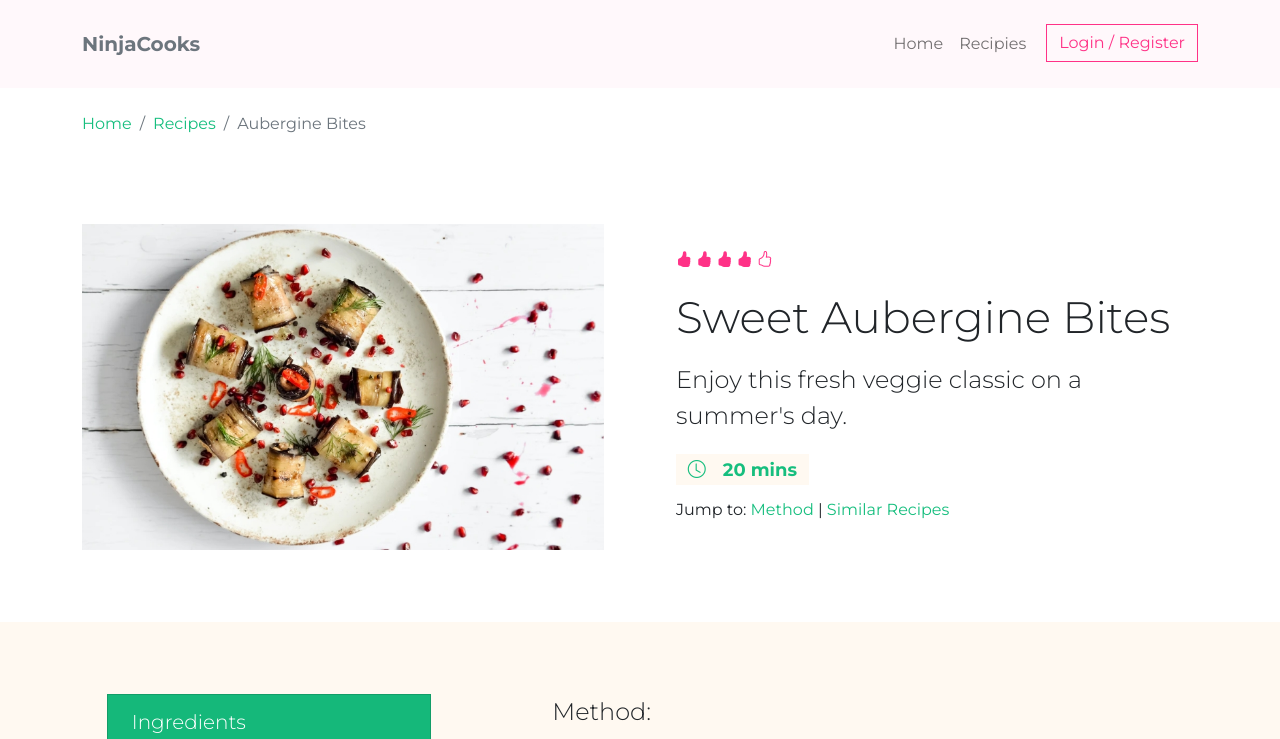
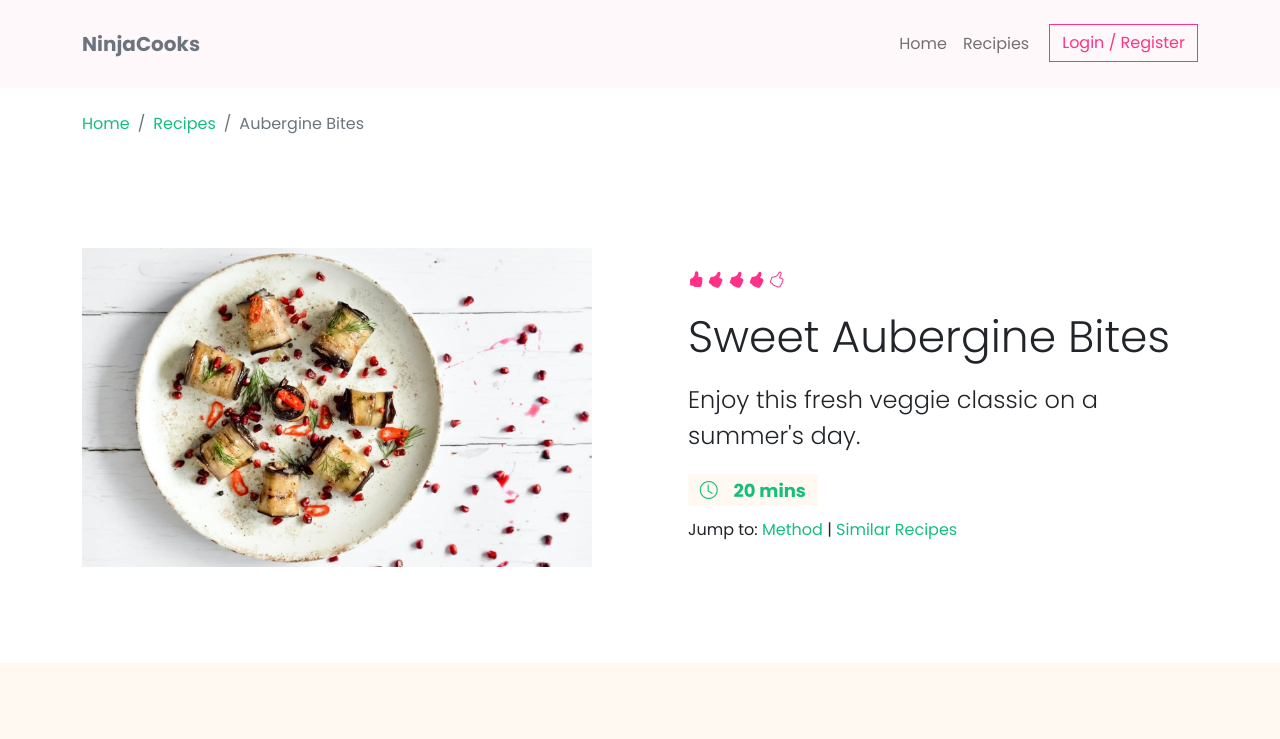
Before and after one commit to bryliebaird/SASS-bootstrap-5, a website: page index.html in a window 1280 px wide. Shown: the top 739 px of the page. Drawn offline with nearby package versions, Linux system fonts and the light colour scheme.

Commit message:
utilities api

```diff
--- a/index.html
+++ b/index.html
@@ -14,8 +14,6 @@
 
 </head>
 <body>
-
-    <!-- <button class="btn btn-primary btn-truncate">Lorem ipsum, dolor sit amet consectetur adipisicing elit. Nostrum illo quas pariatur! Odio, sequi soluta.</button> -->
 
     <!-- navbar -->
     <nav class="navbar navbar-expand-lg navbar-light bg-primary-light py-3">
@@ -60,11 +58,11 @@
             </div>
             <div class="col-md-6">
             <p class="my-2">
-                <i class="bi bi-hand-thumbs-up-fill text-primary d-inline-block"></i>
-                <i class="bi bi-hand-thumbs-up-fill text-primary d-inline-block"></i>
-                <i class="bi bi-hand-thumbs-up-fill text-primary d-inline-block"></i>
-                <i class="bi bi-hand-thumbs-up-fill text-primary d-inline-block"></i>
-                <i class="bi bi-hand-thumbs-up text-primary d-inline-block"></i>
+                <i class="bi bi-hand-thumbs-up-fill text-primary d-inline-block transform-100 o-20"></i>
+                <i class="bi bi-hand-thumbs-up-fill text-primary d-inline-block rotate-20"></i>
+                <i class="bi bi-hand-thumbs-up-fill text-primary d-inline-block rotate-20"></i>
+                <i class="bi bi-hand-thumbs-up-fill text-primary d-inline-block rotate-20"></i>
+                <i class="bi bi-hand-thumbs-up text-primary d-inline-block rotate-20"></i>
             </p>
             <h1>Sweet Aubergine Bites</h1>
             <p class="lead">Enjoy this fresh veggie classic on a summer's day.</p>
--- a/package.json
+++ b/package.json
@@ -17,6 +17,6 @@
   },
   "homepage": "https://github.com/bryliebaird/SASS-bootstrap-5#readme",
   "dependencies": {
-    "bootstrap": "^5.2.0"
+    "bootstrap": "^5.2.1"
   }
 }
--- a/sass/main.scss
+++ b/sass/main.scss
@@ -1,33 +1,35 @@
-// Google Fonts Import
-@import url('https://fonts.googleapis.com/css2?family=Montserrat:ital,wght@0,100;0,200;0,300;0,400;0,500;0,600;0,700;0,800;0,900;1,100;1,200;1,300;1,400;1,500;1,600;1,700;1,800;1,900&display=swap');
+// load custom font from google fonts
+@import url('https://fonts.googleapis.com/css2?family=Poppins:ital,wght@0,100;0,200;0,300;0,400;0,500;0,600;0,700;0,800;0,900;1,100;1,200;1,300;1,400;1,500;1,600;1,700;1,800;1,900&display=swap');
 
-// 1. Import SASS Functions (so you can use them throughout this file)
+// import functions first (so you can use them in this file)
 @import "../node_modules/bootstrap/scss/functions";
 
+// redefine variables not dependent on anything else
 
 // global variables
 $enable-rounded: false;
 $enable-button-pointers: false;
-$enable-negative-margins: true;  //giving us access to negative margins
+$enable-negative-margins: true;
 $enable-smooth-scroll: false;
 
-
-// custom theme colors
+// theme color variables
 $primary: #ff3287;
 $secondary: #16be7e;
 $light: #fff9f1;
 
-// custom base font family
-$font-family-base: "Montserrat";
+// font family
+$font-family-base: "Poppins";
 
-// custom font and heading sizes/spacing
+// font sizes
 $font-size-base: 1rem;
-$lead-font-size: $font-size-base * 1.5;  // must include font-size-base above to change lead size
+$lead-font-size: $font-size-base * 1.5;
+
+// headings
 $headings-font-weight: 300;
 $headings-line-height: 1.5;
 $h1-font-size: $font-size-base * 2.75;
 
-// customized links
+// links
 $link-color: $secondary;
 $link-decoration: none;
 $link-hover-decoration: underline;
@@ -35,27 +37,28 @@ $link-shade-percentage: 30%;
 $link-hover-color: shift-color($link-color, -$link-shade-percentage);
 
 // breakpoints
-// $grid-breakpoints: (
-//     xs: 0,
-//     sm: 500px,
-//     md: 700px,
-//     lg: 900px,
-//     xl: 1100px,
-//     xxl: 1200px
-// );
+$grid-breakpoints: (
+  xs: 0,
+  sm: 500px,
+  md: 700px,
+  lg: 900px,
+  xl: 1100px,
+  xxl: 1300px
+);
 
-// custom spacer utilities (margin + padding)
+// spacers
 $spacer: 1.5rem;
 $spacers: (
   0: 0,
-  1: $spacer * .25,
-  2: $spacer * .5,
+  1: $spacer / 4,
+  2: $spacer / 2,
   3: $spacer,
-  4: $spacer * 1.5,
-  5: $spacer * 3,
+  4: $spacer * 2,
+  5: $spacer * 4,
 );
 
-$border-width: 1px;
+// borders
+// $border-width: 3px;
 $border-widths: (
   1: 1px,
   2: 3px,
@@ -63,66 +66,94 @@ $border-widths: (
   4: 7px,
   5: 9px
 );
-
 $border-color: $primary;
 
-
-
-// 2. Import variables + mixin files (so you can use them below)
+// import variables and mixins files (so you can use them below)
+// any redefined vars above will be incorporated into the files (e.g. in maps)
 @import "../node_modules/bootstrap/scss/variables";
 @import "../node_modules/bootstrap/scss/mixins";
 
+// anything that depends on variables/mixins file defined below
 
 .btn-truncate {
   max-width: 100px;
   @include text-truncate;
 }
 
-
+// add colors to theme
 $custom-colors: (
   "primary-light": #fff8fb,
   "secondary-light": #f6fffb
 );
-
-
 $theme-colors: map-merge($theme-colors, $custom-colors);
 
-
-// remove theme color from theme-color map
+// remove colors from theme
 $theme-colors: map-remove($theme-colors, "danger");
 
-
-// create classes for color palette
-
+// add classes for color pallette colors
 @each $color, $val in $colors {
-    .bg-#{$color}{
+  .bg-#{$color} {
     background-color: $val
   }
   .bg-#{$color}-light {
     background-color: tint-color($val, 80%)
   }
-    .bg-#{$color}-dark{
+  .bg-#{$color}-dark {
     background-color: shade-color($val, 30%)
   }
-
-    .text-#{$color}{
+  .text-#{$color} {
     color: $val
   }
   .text-#{$color}-light {
     color: tint-color($val, 80%)
   }
-    .text-#{$color}-dark{
+  .text-#{$color}-dark {
     color: shade-color($val, 30%)
   }
 }
 
+// add display heading
 $custom-display-font-sizes: (
   7: 2rem,
 );
-
 $display-font-sizes: map-merge($custom-display-font-sizes, $display-font-sizes);
 
+// utility api - import utility file first
+@import "../node_modules/bootstrap/scss/maps";
+@import "../node_modules/bootstrap/scss/utilities";
 
+// adding utilities
+$custom-utilities: (
+  "rotate": (
+    property: transform,
+    class: rotate,
+    values: (
+      0: rotate(0deg),
+      20: rotate(20deg),
+      40: rotate(40deg),
+      60: rotate(60deg),
+      80: rotate(80deg),
+      100: rotate(100deg),
+      120: rotate(120deg),
+      140: rotate(140deg),
+      160: rotate(160deg),
+      180: rotate(180deg),
+    )
+  ),
+  "opacity": (
+    property: opacity,
+    class: o,
+    state: hover,
+    values: (
+      0: 0,
+      25: .25,
+      50: .5,
+      75: .75,
+      100: 1,
+    )
+  ),
+);
+$utilities: map-merge($utilities, $custom-utilities);
 
-// LAST. Import entire bootstrap SASS file, all of the customizing you have done will be compiled into these files
-@import "../node_modules/bootstrap/scss/bootstrap.scss";
+// import bootstrap whole sass lib (incorporates all above redefined vars & values)
+@import "../node_modules/bootstrap/scss/bootstrap";
```
Also changed, not shown: css/main.min.css, 3 other files. Lines whose indentation alone changed are shown as unchanged.
